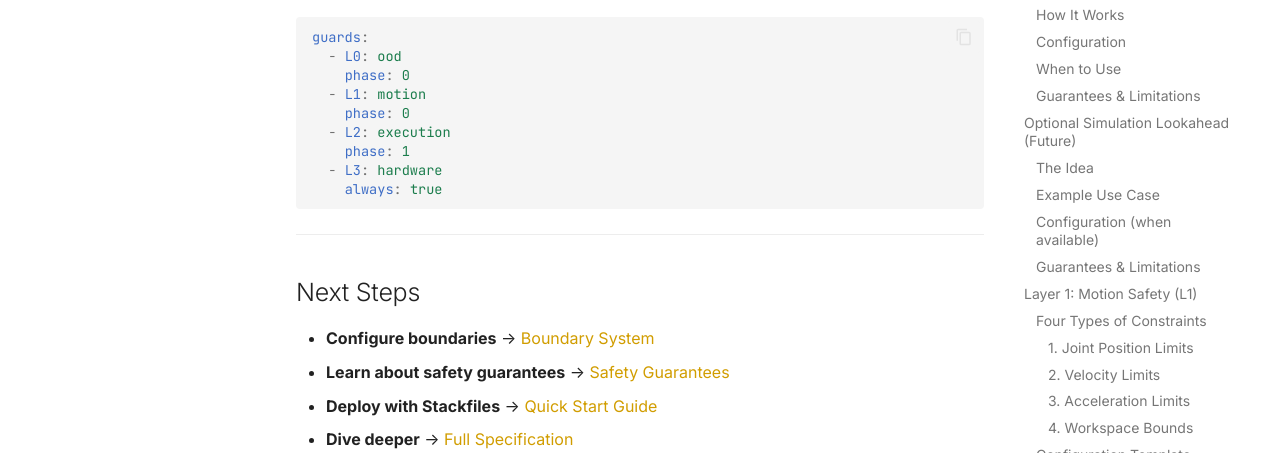
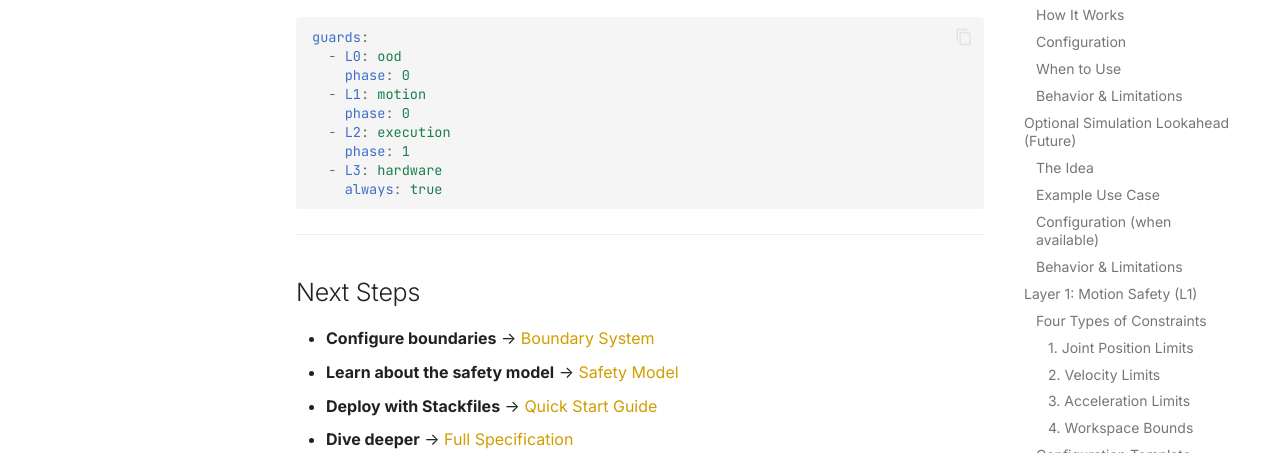
Before and after one commit to ez945y/DAM, an MkDocs documentation site: the page built from docs/concepts/guards-explained.md, in a window 1280 px wide and 900 px high, scrolled down 12940 px. Shown: the part 267-738 px from the top of the window. Built offline with MkDocs 1.6.1 and Material for MkDocs 9.7.7, drawn with Linux system fonts in a browser that asks for light colours; comment, search, counter and statistics services are not loaded; some of the changed text lies outside the part shown.

Commit message:
feat: rename safety model docs

````diff
--- a/docs/concepts/guards-explained.md
+++ b/docs/concepts/guards-explained.md
@@ -106,7 +106,7 @@ boundaries:
 - ✅ Graceful degradation (rejects instead of guessing on unfamiliar states)
 - ❌ NOT a substitute for good training data (train on diverse data first)
 
-### Guarantees & Limitations
+### Behavior & Limitations
 
 | Aspect | Status |
 |--------|--------|
@@ -163,7 +163,7 @@ boundaries:
           joint_limit_check: true
 ```
 
-### Guarantees & Limitations
+### Behavior & Limitations
 
 | Aspect | Status |
 |--------|--------|
@@ -586,6 +586,6 @@ guards:
 ## Next Steps
 
 - **Configure boundaries** → [Boundary System](boundaries.md)
-- **Learn about safety guarantees** → [Safety Guarantees](safety.md)
+- **Learn about the safety model** → [Safety Model](safety.md)
 - **Deploy with Stackfiles** → [Quick Start Guide](../quick-stack.md)
 - **Dive deeper** → [Full Specification](../DAM_Specification.md)
````
Also changed, not shown: docs/concepts/architecture.md (+2 -2 lines), docs/contributing.md (+1 -1 lines), docs/learn/glossary.md (+4 -4 lines), docs/learn/tutorial.md (+1 -1 lines), 1 other file.
